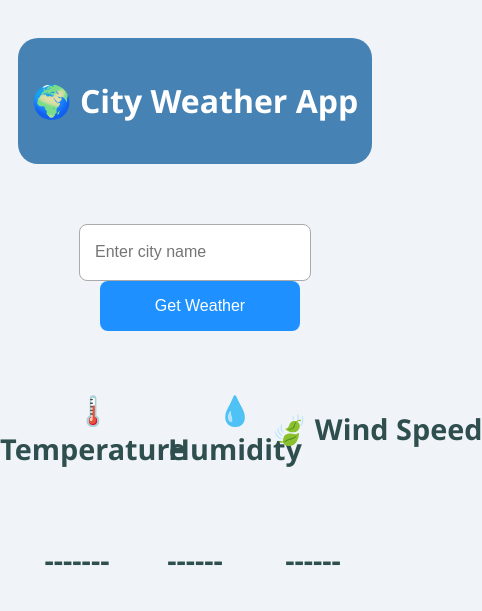
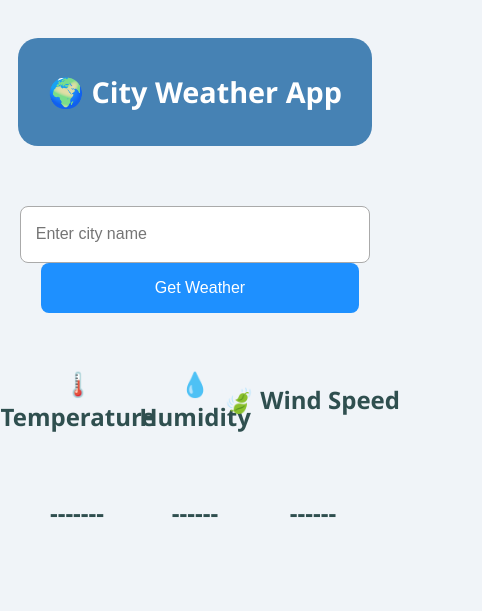
Before and after one commit to AllenJosh2304/City-Climate-Check, a plain HTML site: page index.html in a window 390 px wide. Shown: the whole page, 482 px wide, since content can reach past the window. Drawn offline with Linux system fonts and the light colour scheme.

Commit message:
Update style.css

```diff
--- a/style.css
+++ b/style.css
@@ -96,3 +96,26 @@ button:active {
   justify-content: center;
   align-items: center;
 }
+
+@media screen and (max-width: 768px) {
+  h1 {
+    font-size: 1.8rem;
+  }
+
+  .sec1 {
+    padding: 15px 0;
+  }
+
+  input {
+    width: 90%;
+  }
+
+  button {
+    width: 90%;
+  }
+
+  .line1 h3, .line2 h3 {
+    font-size: 1.5rem;
+    width: 120px;
+  }
+}
```
